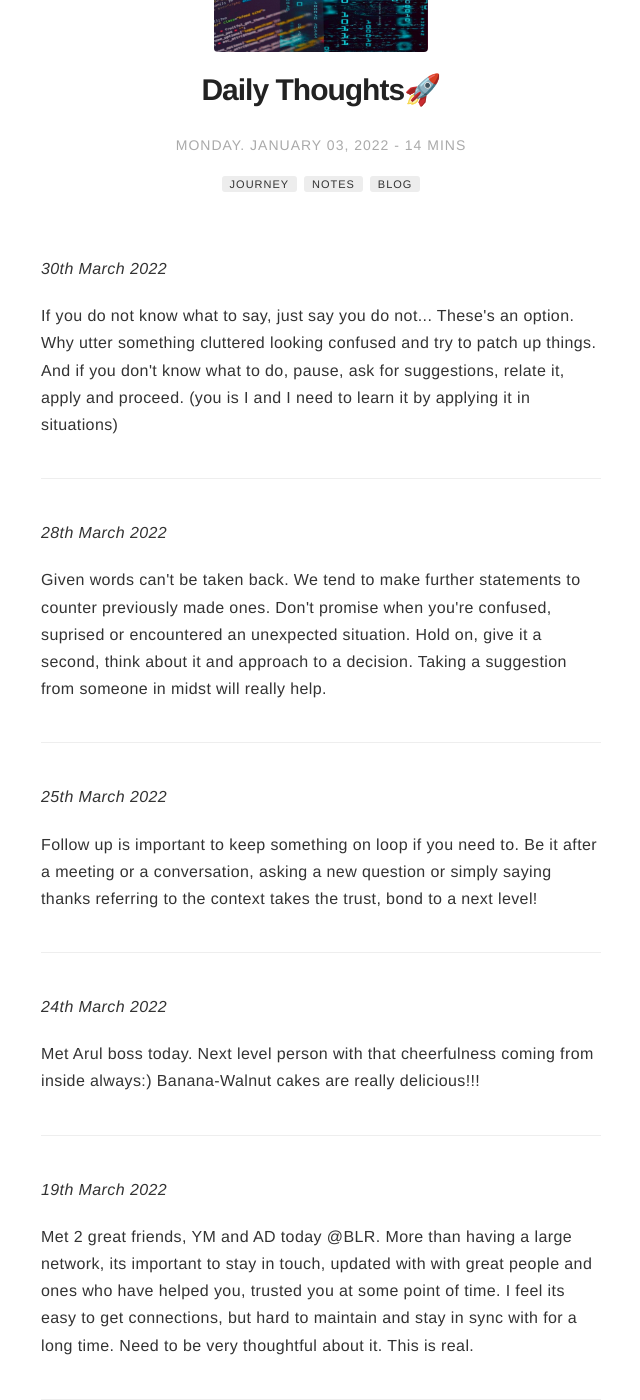
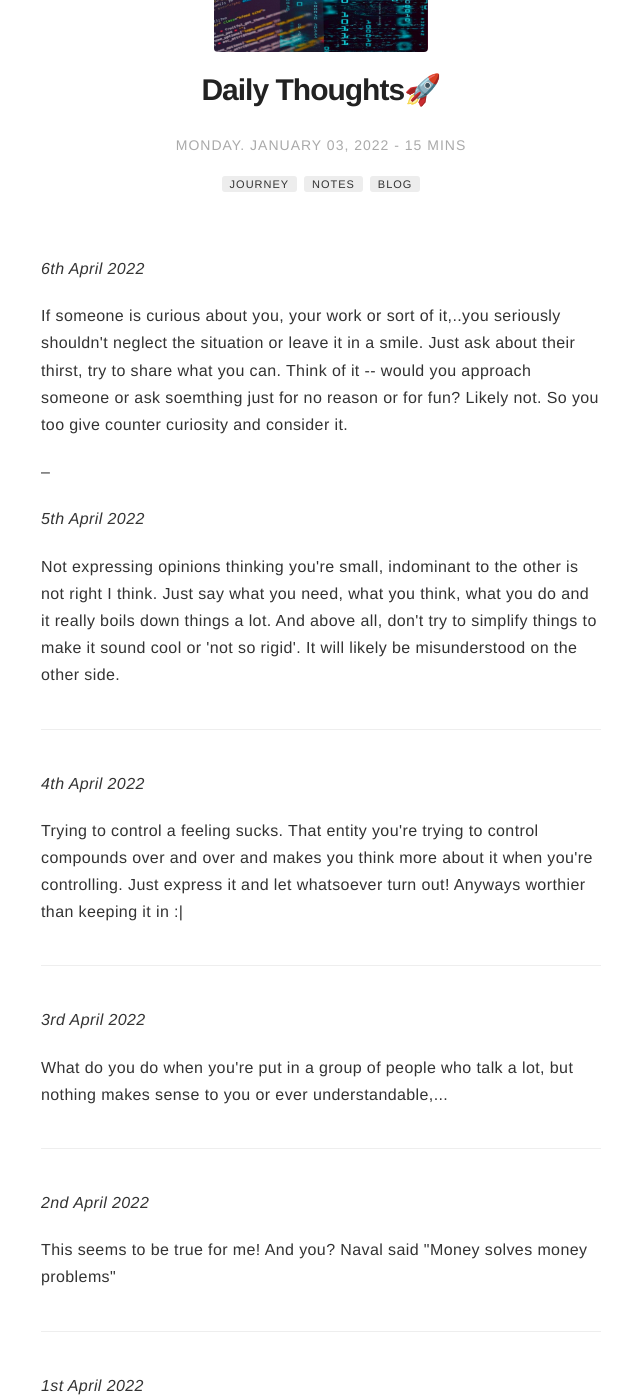
Before and after one commit to ngu25/ngu25.github.io, a Jekyll site: the page built from _posts/2022-01-03-my-daily-journey-blog3.markdown, in a window 1280 px wide and 1400 px high, scrolled down 193 px. Shown: the whole window, without its empty margins (319-959 px from the left). Built offline with Jekyll 4.4.1, drawn with Linux system fonts in a browser that asks for light colours; comment, search, counter and statistics services are not loaded; some of the changed text lies outside the part shown.

Commit message:
Update 2022-01-03-my-daily-journey-blog3.markdown

```diff
--- a/_posts/2022-01-03-my-daily-journey-blog3.markdown
+++ b/_posts/2022-01-03-my-daily-journey-blog3.markdown
@@ -11,6 +11,43 @@ tag:
 category: blog
 author: navadeepganeshu
 description: Simply to self document and learn from experience. Closed space until you're really curious :)
+
+---
+
+<p><i>6th April 2022</i></p>
+
+<p>If someone is curious about you, your work or sort of it,..you seriously shouldn't neglect the situation or leave it in a smile. Just ask about their thirst, try to share what you can. Think of it -- would you approach someone or ask soemthing just for no reason or for fun? Likely not. So you too give counter curiosity and consider it.</p>
+
+--
+
+<p><i>5th April 2022</i></p>
+
+<p>Not expressing opinions thinking you're small, indominant to the other is not right I think. Just say what you need, what you think, what you do and it really boils down things a lot. And above all, don't try to simplify things to make it sound cool or 'not so rigid'. It will likely be misunderstood on the other side.</p>
+
+---
+
+<p><i>4th April 2022</i></p>
+
+<p>Trying to control a feeling sucks. That entity you're trying to control compounds over and over and makes you think more about it when you're controlling. Just express it and let whatsoever turn out! Anyways worthier than keeping it in :| </p>
+
+---
+
+<p><i>3rd April 2022</i></p>
+
+<p>What do you do when you're put in a group of people who talk a lot, but nothing makes sense to you or ever understandable,...</p>
+
+---
+
+<p><i>2nd April 2022</i></p>
+
+<p>This seems to be true for me! And you? Naval said "Money solves money problems"</p>
+
+---
+
+<p><i>1st April 2022</i></p>
+
+<p>Think of it -- would you spend your time, effort, money for someone without expecting anything? Be super thankful to people who help you without any expectations and strive to give back or contribute in some way... </p>
+
 ---
 <p><i>30th March 2022</i></p>
 
```
